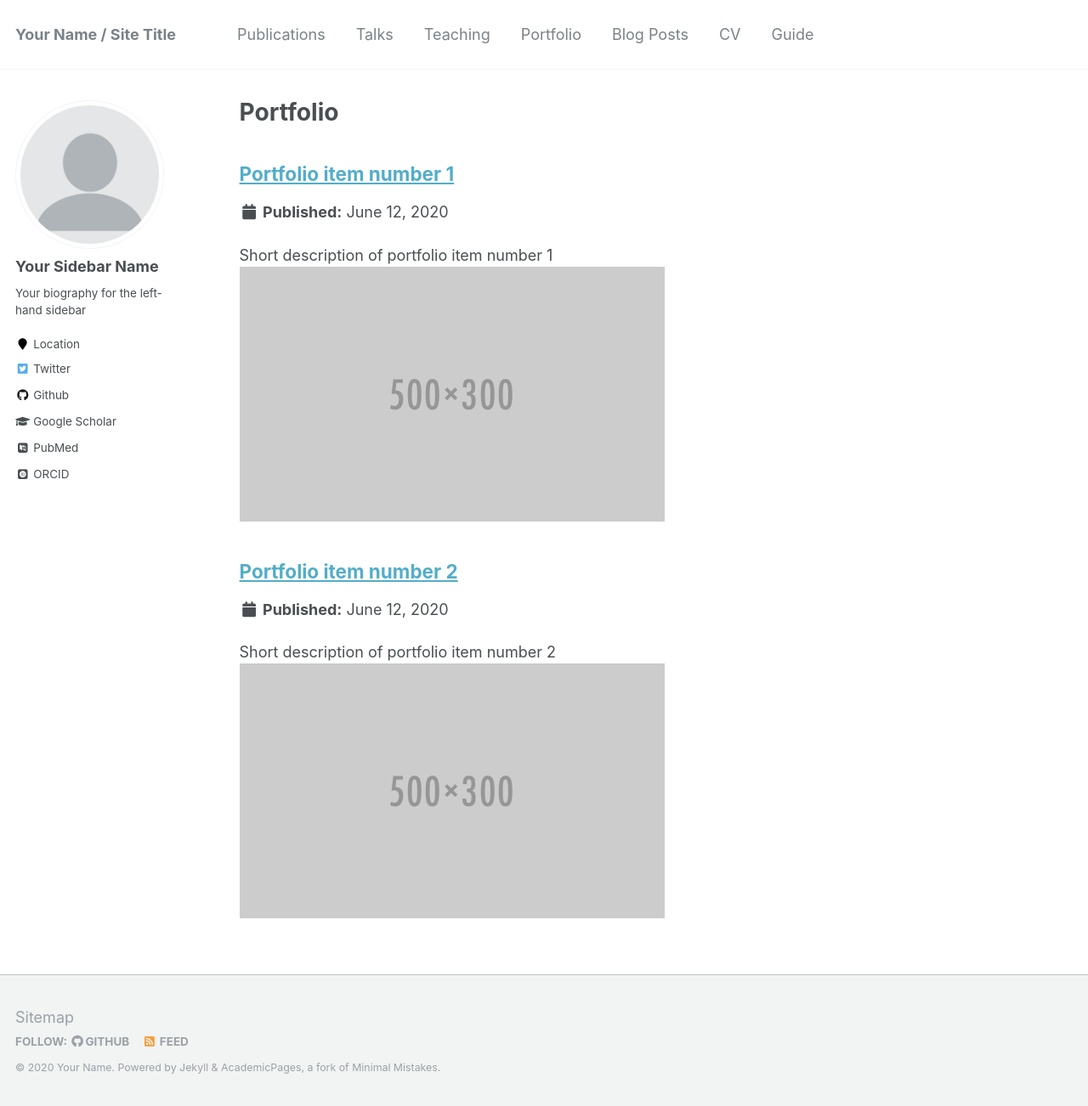
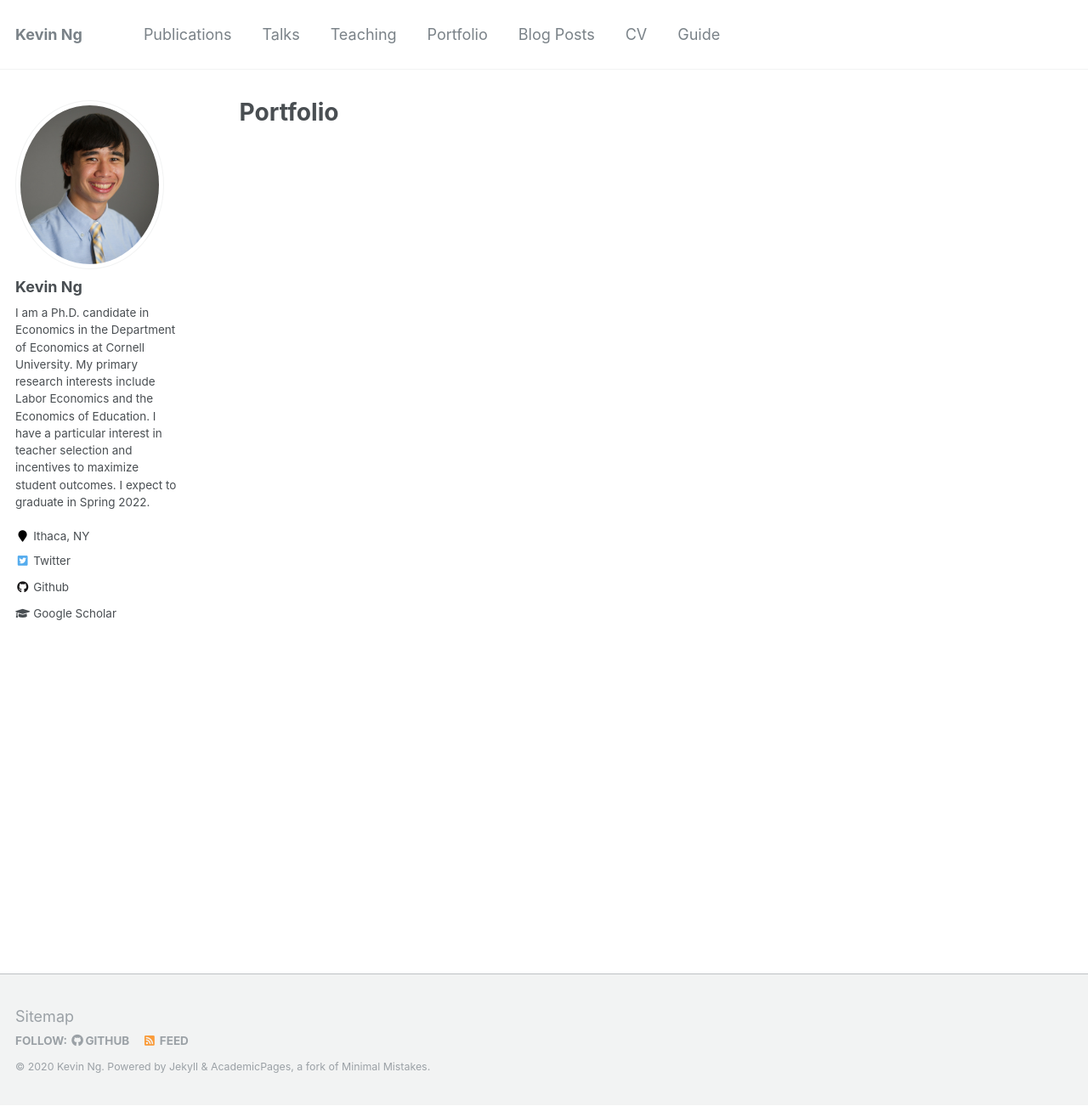
Before and after one commit to KevinCNg/kevincng.github.io, a Jekyll site: the page built from _pages/portfolio.html, in a window 1280 px wide and 1302 px high. Shown: the whole window at 85% size. Built offline with Jekyll 4.4.1, drawn with Linux system fonts in a browser that asks for light colours; some web fonts are replaced.

Commit message:
Update _config.yml

```diff
--- a/_config.yml
+++ b/_config.yml
@@ -1,19 +1,13 @@
-# Welcome to Jekyll!
-#
-# This config file is meant for settings that affect your entire site, values
-# which you are expected to set up once and rarely need to edit after that.
-# For technical reasons, this file is *NOT* reloaded automatically when you use
-# `jekyll serve`. If you change this file, please restart the server process.
 
 # Site Settings
 locale                   : "en-US"
-title                    : "Your Name / Site Title"
+title                    : "Kevin Ng"
 title_separator          : "-"
-name                     : &name "Your Name"
-description              : &description "personal description"
-url                      : https://academicpages.github.io # the base hostname & protocol for your site e.g. "https://mmistakes.github.io"
+name                     : &name "Kevin Ng"
+description              : &description "I am a Ph.D. candidate in Economics in the Department of Economics at Cornell University.  My primary research interests include Labor Economics and the Economics of Education.   I have a particular interest in teacher selection and incentives to maximize student outcomes.   I expect to graduate in Spring 2022."
+url                      : https://KevinCNg.github.io
 baseurl                  : "" # the subpath of your site, e.g. "/blog"
-repository               : "academicpages/academicpages.github.io"
+repository               : "KevinCNg/KevinCNg.github.io"
 teaser                   :  # filename of teaser fallback teaser image placed in /images/, .e.g. "500x300.png"
 breadcrumbs              : false # true, false (default)
 words_per_minute         : 160
@@ -57,7 +51,7 @@ yandex_site_verification :
 
 # Social Sharing
 twitter:
-  username               : &twitter
+  username               : &KevinNgEcon
 facebook:
   username               :
   app_id                 :
@@ -80,13 +74,13 @@ analytics:
 
 # Site Author
 author:
-  name             : "Your Sidebar Name"
-  avatar           : "profile.png"
-  bio              : "Your biography for the left-hand sidebar"
-  location         : "Location"
+  name             : "Kevin Ng"
+  avatar           : "KevinNg.png"
+  bio              : "I am a Ph.D. candidate in Economics in the Department of Economics at Cornell University.  My primary research interests include Labor Economics and the Economics of Education.   I have a particular interest in teacher selection and incentives to maximize student outcomes.   I expect to graduate in Spring 2022."
+  location         : "Ithaca, NY"
   employer         :
-  pubmed           : "https://www.ncbi.nlm.nih.gov/pubmed/?term=john+snow"
-  googlescholar    : "http://yourfullgooglescholarurl.com"
+  pubmed           :
+  googlescholar    : "https://scholar.google.com/citations?user=MUuSfRoAAAAJ&hl=en&oi=sra"
   email            :
   researchgate     :  # example: "https://www.researchgate.net/profile/yourprofile"
   uri              :
@@ -96,20 +90,20 @@ author:
   flickr           :
   facebook         :
   foursquare       :
-  github           : "academicpages"
+  github           : "KevinCNg"
   google_plus      :
   keybase          :
   instagram        :
-  impactstory      : #"https://profiles.impactstory.org/u/xxxx-xxxx-xxxx-xxxx"
+  impactstory      :
   lastfm           :
   linkedin         :
-  orcid            : "http://orcid.org/yourorcidurl"
+  orcid            :
   pinterest        :
   soundcloud       :
-  stackoverflow    : # http://stackoverflow.com/users/123456/username
+  stackoverflow    :
   steam            :
   tumblr           :
-  twitter          : "replacethistwitterhandle"
+  twitter          : "KevinNgEcon"
   vine             :
   weibo            :
   xing             :
@@ -176,18 +170,14 @@ kramdown:
 # Collections
 collections:
   teaching:
-    output: true
+    output: false
     permalink: /:collection/:path/
   publications:
-    output: true
+    output: false
+  permalink: /:collection/:path/
+  talks:
+    output: false
     permalink: /:collection/:path/
-  portfolio:
-    output: true
-    permalink: /:collection/:path/
-  talks:
-    output: true
-    permalink: /:collection/:path/
-
 
 # Defaults
 defaults:
@@ -227,15 +217,6 @@ defaults:
       author_profile: true
       share: true
       comments: true
-  # _portfolio
-  - scope:
-      path: ""
-      type: portfolio
-    values:
-      layout: single
-      author_profile: true
-      share: true
-      comment: true
   # _talks
   - scope:
       path: ""
```
